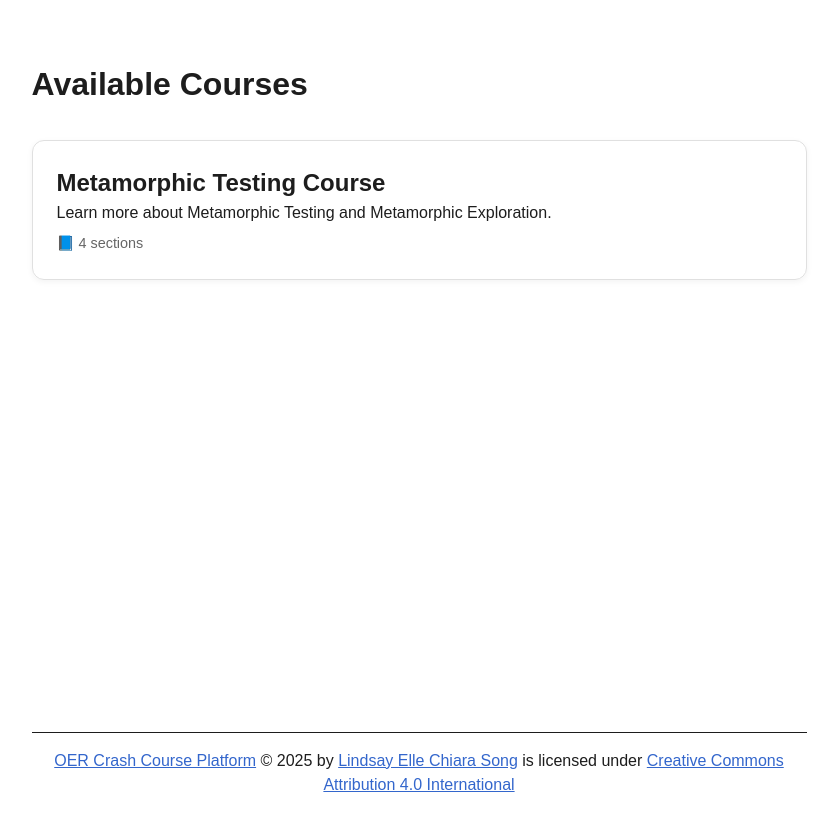
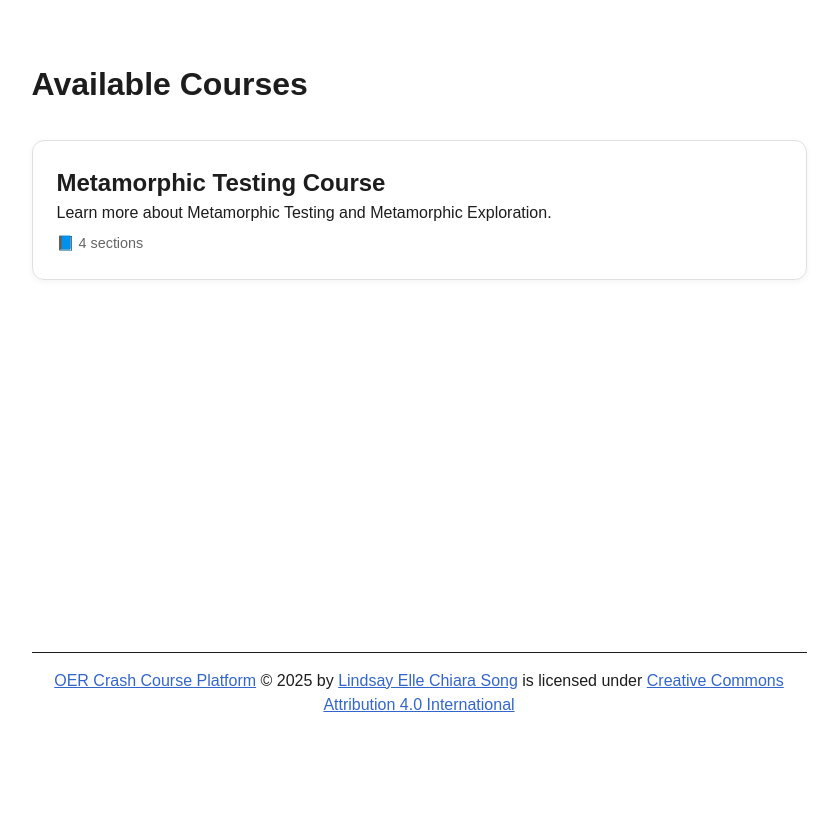
Before and after one commit to lindsayelle/Crash_Course_OER, a Next.js app: page / in a window 1280 px wide. Shown: the top 828 px of the page, without its empty margins (221-1059 px from the left). After the commit the page ends 800 px from the top, so only its background shows below. Built offline with nearby package versions, Linux system fonts and the light colour scheme.

Commit message:
Updated footer

```diff
--- a/src/styles/page.module.css
+++ b/src/styles/page.module.css
@@ -6,7 +6,7 @@
   margin: 20px auto;
   max-width: 775px;
   box-sizing: border-box;
-  min-height: 80vh;
+  min-height: 70vh;
 }
 
 .title {
```
